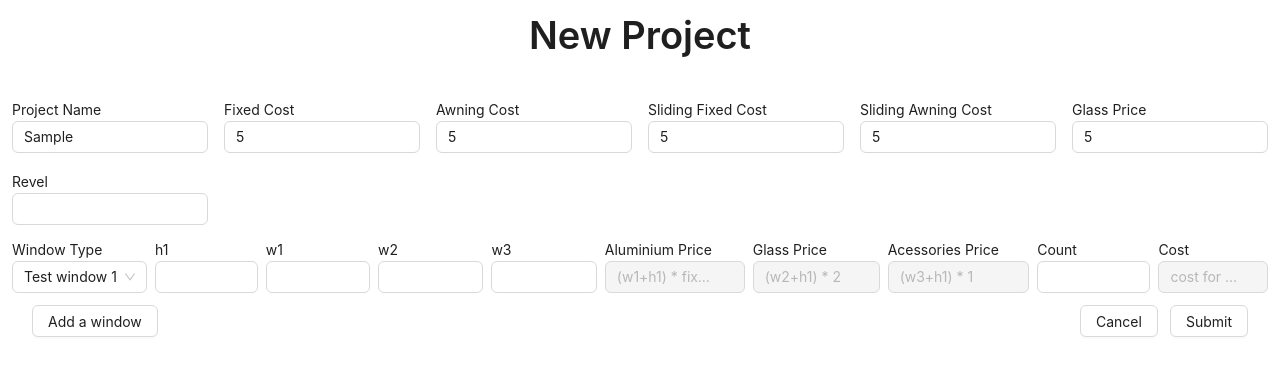
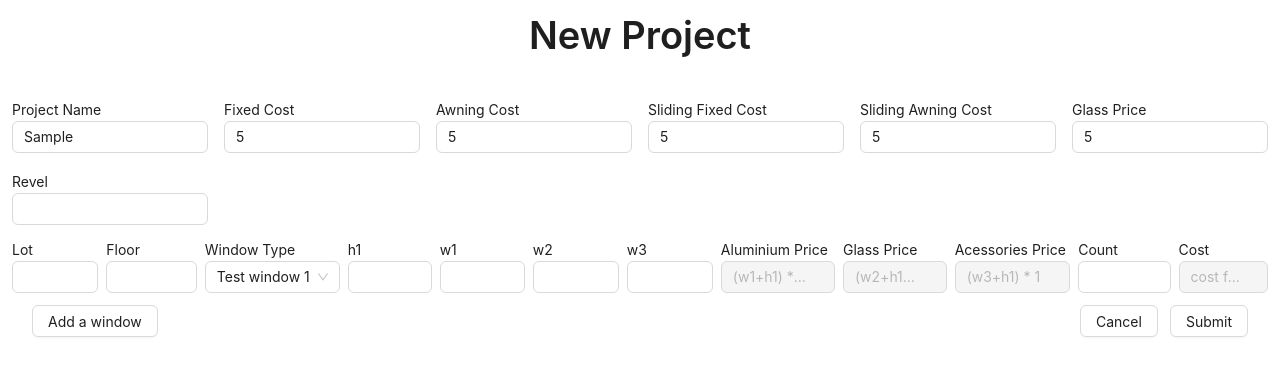
Before and after one commit to jge385/window-management, a React (Create React App) app: page /calculator in a window 1280 px wide. Both pictures are taken after typing "Sample", "5", "5", "5", "5", "5" into the empty fields and a click on the button "Add a window". Shown: the top 376 px of the page. Built offline with nearby package versions, Linux system fonts and the light colour scheme.

Commit message:
add house info fields

```diff
--- a/src/Components/WindowTypesRow.tsx
+++ b/src/Components/WindowTypesRow.tsx
@@ -33,6 +33,19 @@ export interface FormValueItem {
   type: string;
   formula?: boolean;
 }
+
+const houseInfoFormValues = [
+  {
+    name: "lot",
+    label: "Lot",
+    type: "string",
+  },
+  {
+    name: "floor",
+    label: "Floor",
+    type: "string",
+  },
+];
 
 const calculatedFormValues = [
   {
@@ -107,6 +120,27 @@ export default function WindowTypesRow({
 
   return (
     <div className="w-full flex items-center space-x-2">
+      {houseInfoFormValues.map((row: FormValueItem) => {
+        return (
+          <div>
+            <Text> {row.label} </Text>
+            <Controller
+              name={row.name + index}
+              control={control}
+              render={({ field }) => {
+                return (
+                  <Input
+                    value={field.value}
+                    onChange={field.onChange}
+                    type={row.type}
+                  />
+                );
+              }}
+            />
+          </div>
+        );
+      })}
+
       <div>
         <div className="w-full">
           <Text> Window Type </Text>
```
